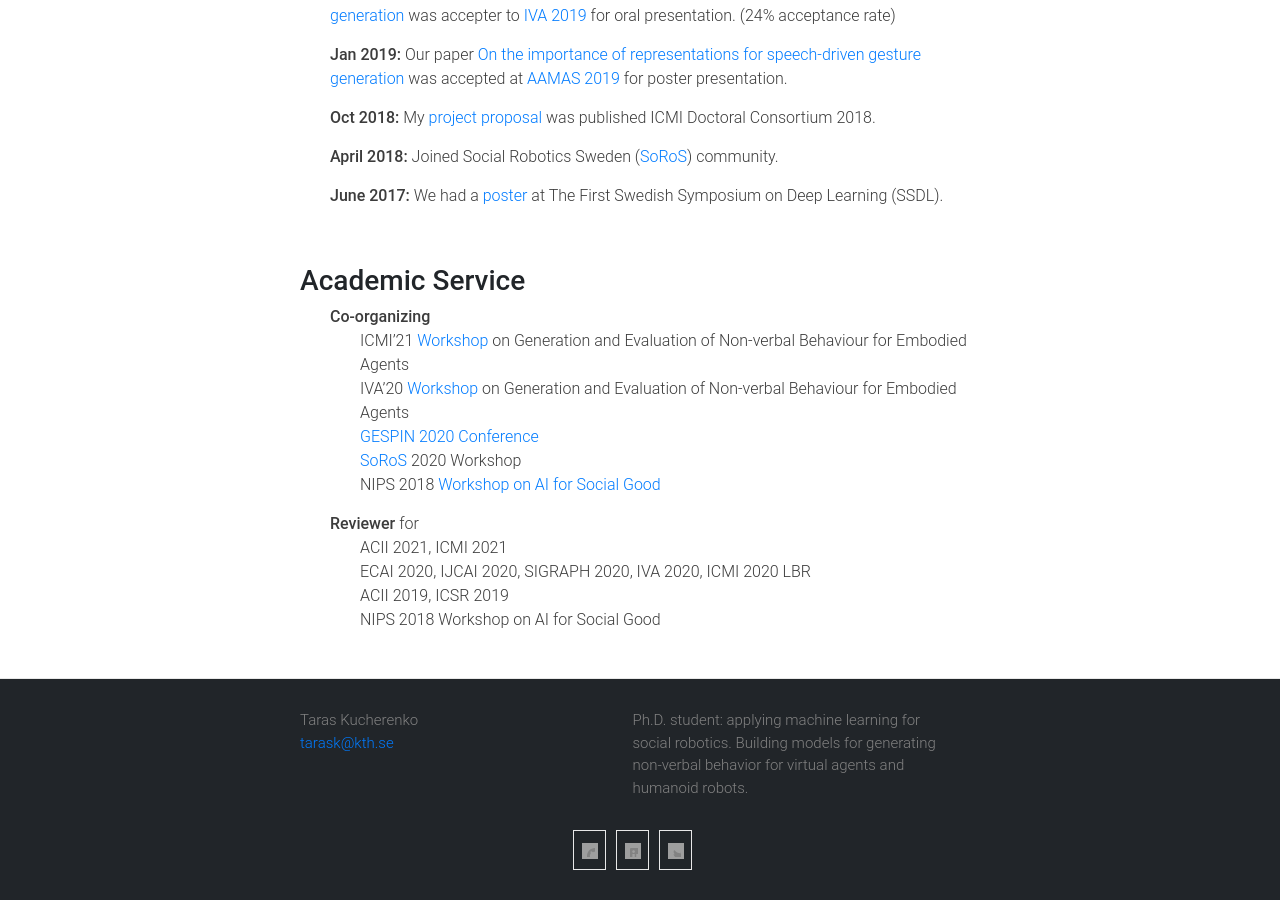
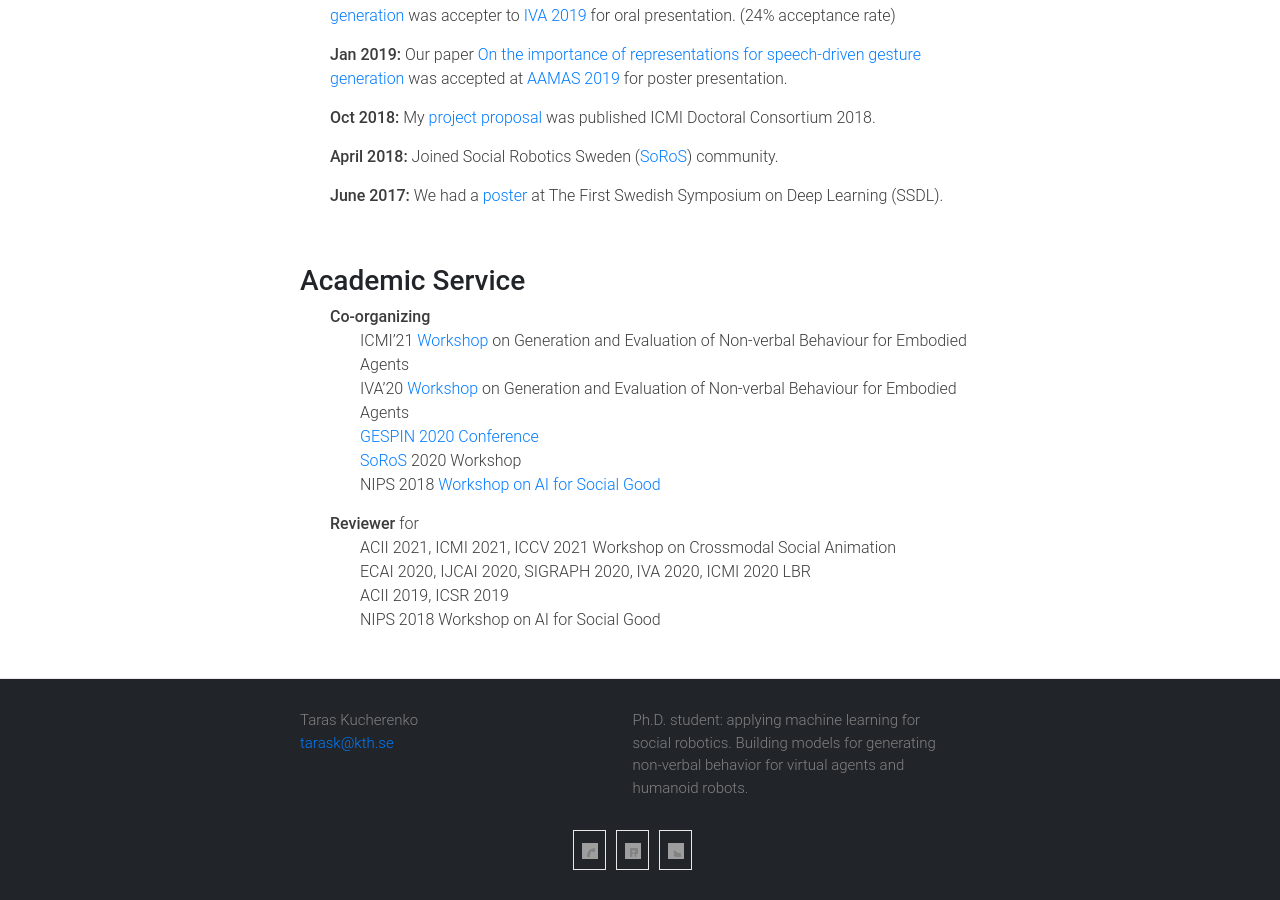
Before and after one commit to Svito-zar/Svito-zar.github.io, a Jekyll site: the page built from index.md, in a window 1280 px wide and 900 px high, scrolled down 1929 px. Built offline with Jekyll 4.4.1, drawn with Linux system fonts in a browser that asks for light colours; nearby versions of some CDN libraries.

Commit message:
A minor update

```diff
--- a/index.md
+++ b/index.md
@@ -28,7 +28,7 @@ I am working in the HealthTech project [EACare](http://www.csc.kth.se/cvap/EACar
 * <strong>June 2021:</strong> Our paper [Speech2Properties2Gestures: Gesture-Property Prediction as a Tool for Generating Representational Gestures from Speech](https://arxiv.org/abs/2106.14736) was accepted to [IVA 2021](https://sites.google.com/view/iva2021/).
 * <strong>Mar 2021:</strong> Our GENEA (Generation and Evaluation of Non-verbal Behavior for Embodied Agents) Workshop 2021 has been accepted as an official workshop at ICMI 2021. [Call for papers](https://genea-workshop.github.io/2021/#call-for-papers) is out!
 * <strong>Feb 2021:</strong> Our demonstrator [A Framework for Integrating Gesture Generation Models into Interactive Conversational Agents](http://www.ifaamas.org/Proceedings/aamas2021/pdfs/p1779.pdf) was accepted to the 20th International Conference on Autonomous Agents and Multiagent Systems (AAMAS 2021).
-* <strong>Feb 2021:</strong> [Synced](https://syncedreview.com/) wrote an article about [Gesticulator](https://svito-zar.github.io/gesticulator/), which you can access under [this link](https://syncedreview.com/2021/02/10/icmi-2020-best-paper-gesticulator-a-framework-for-semantically-aware-speech-driven-gesture-generation/)
+* <strong>Feb 2021:</strong> [Synced](https://syncedreview.com/) wrote an article about [Gesticulator](https://svito-zar.github.io/gesticulator/), which you can access under [this link](https://syncedreview.com/2021/02/10/icmi-2020-best-paper-gesticulator-a-framework-for-semantically-aware-speech-driven-gesture-generation/).
 * <strong>Jan 2021:</strong> Our paper [Moving fast and slow: Analysis of representations and post-processing in speech-driven automatic gesture generation](https://www.tandfonline.com/doi/full/10.1080/10447318.2021.1883883) got accepted to the International Journal of Human-Computer Interaction.
 * <strong>Dec 2020:</strong> Our paper [A large, crowdsourced evaluation of gesture generation systems on common data: The GENEA Challenge 2020](https://arxiv.org/abs/2102.11617) was accepted to IUI 2021 conference.
 * <strong>Oct 2020:</strong> [Gesticulator](https://svito-zar.github.io/gesticulator/) have got the ICMI 2020 Best Paper Award!
@@ -68,7 +68,7 @@ I am working in the HealthTech project [EACare](http://www.csc.kth.se/cvap/EACar
 
 
 * <strong> Reviewer </strong> for
-	* ACII 2021, ICMI 2021
+	* ACII 2021, ICMI 2021, ICCV 2021 Workshop on Crossmodal Social Animation
 	* ECAI 2020, IJCAI 2020, SIGRAPH 2020, IVA 2020, ICMI 2020 LBR
 	* ACII 2019, ICSR 2019
 	* NIPS 2018 Workshop on AI for Social Good
```
